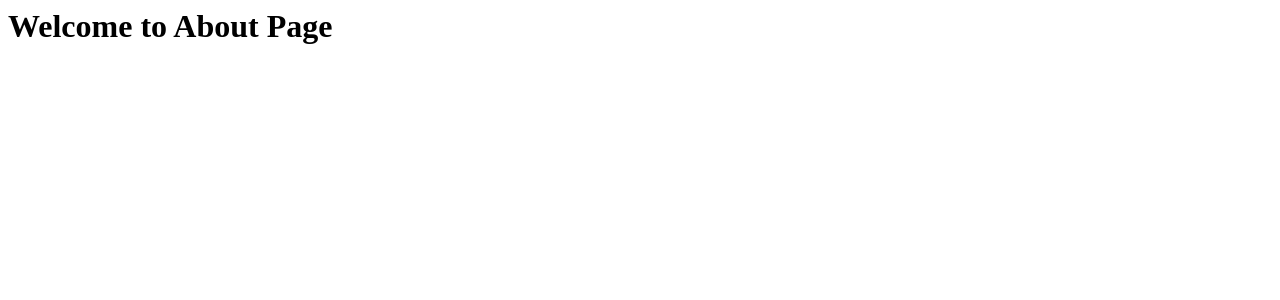
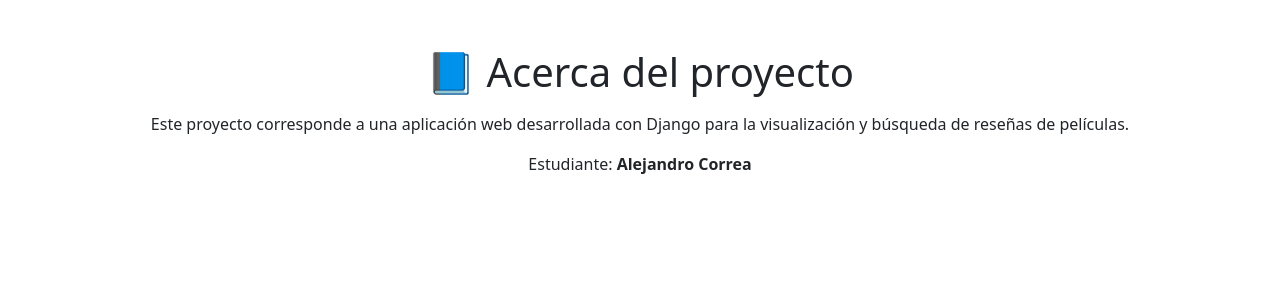
Before and after one commit to alejo180905/moviereviewsproject, a Django app: page /about/ in a window 1280 px wide. Shown: the top 300 px of the page. Run offline with Django 5.2, Linux system fonts and the light colour scheme.

Commit message:
visualizacion de peliculas con estilo

```diff
--- a/movie/templates/about.html
+++ b/movie/templates/about.html
@@ -1 +1,20 @@
-<h1>Welcome to About Page</h1>
+<!DOCTYPE html>
+<html lang="es">
+<head>
+    <meta charset="UTF-8">
+    <title>Acerca del proyecto</title>
+    <link href="https://cdn.jsdelivr.net/npm/bootstrap@5.3.0/dist/css/bootstrap.min.css" rel="stylesheet">
+</head>
+<body>
+    <div class="container mt-5 text-center">
+        <h1>📘 Acerca del proyecto</h1>
+        <p class="mt-3">
+            Este proyecto corresponde a una aplicación web desarrollada con Django
+            para la visualización y búsqueda de reseñas de películas.
+        </p>
+        <p>
+            Estudiante: <strong>Alejandro Correa</strong>
+        </p>
+    </div>
+</body>
+</html>
```
